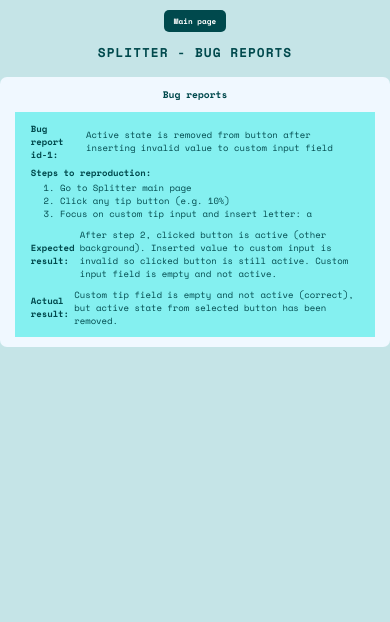
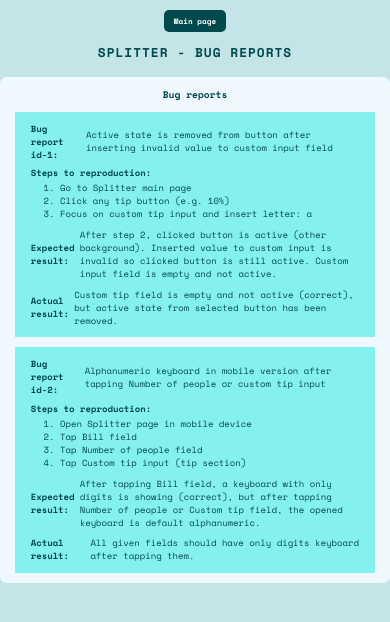
Before and after one commit to k-wlodarczyk/tip-calculator-app-main, a website: page tests/bug-reports.html in a window 390 px wide. Drawn offline with nearby package versions, Linux system fonts and the light colour scheme.

Commit message:
bugfix [id-2] alphanumeric keyboard for inputs in mobile

```diff
--- a/tests/bug-reports.html
+++ b/tests/bug-reports.html
@@ -25,7 +25,7 @@
   </head>
   <body>
     <header class="header">
-      <a href="../index.html" class="btn link-btn" target="_blank">Main page</a>
+      <a href="../index.html" class="btn link-btn">Main page</a>
       <h1 class="app-name test-case-header">Splitter - bug reports</h1>
     </header>
 
@@ -65,6 +65,39 @@
               </p>
             </div>
           </div>
+          <div class="test-case-container">
+            <div class="test-case-container-header">
+              <h3>Bug report <span class="test-case-number">id-2</span>:</h3>
+              <p>
+                Alphanumeric keyboard in mobile version after tapping Number of
+                people or custom tip input
+              </p>
+            </div>
+            <div class="test-case-container-steps">
+              <h4 class="steps-header">Steps to reproduction:</h4>
+              <ol class="steps-list">
+                <li>Open Splitter page in mobile device</li>
+                <li>Tap Bill field</li>
+                <li>Tap Number of people field</li>
+                <li>Tap Custom tip input (tip section)</li>
+              </ol>
+            </div>
+            <div class="expected-result-section">
+              <h4 class="expected-result-header">Expected result:</h4>
+              <p>
+                After tapping Bill field, a keyboard with only digits is showing
+                (correct), but after tapping Number of people or Custom tip
+                field, the opened keyboard is default alphanumeric.
+              </p>
+            </div>
+            <div class="expected-result-section">
+              <h4 class="expected-result-header">Actual result:</h4>
+              <p>
+                All given fields should have only digits keyboard after tapping
+                them.
+              </p>
+            </div>
+          </div>
         </div>
       </div>
     </section>
```
Also changed, not shown: index.html (+3 -4 lines).
